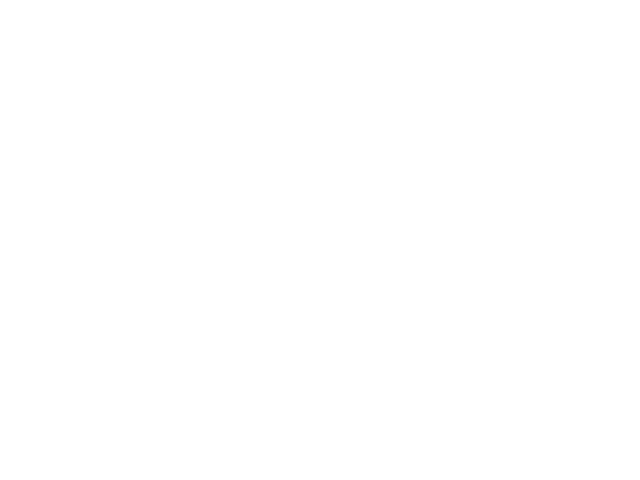
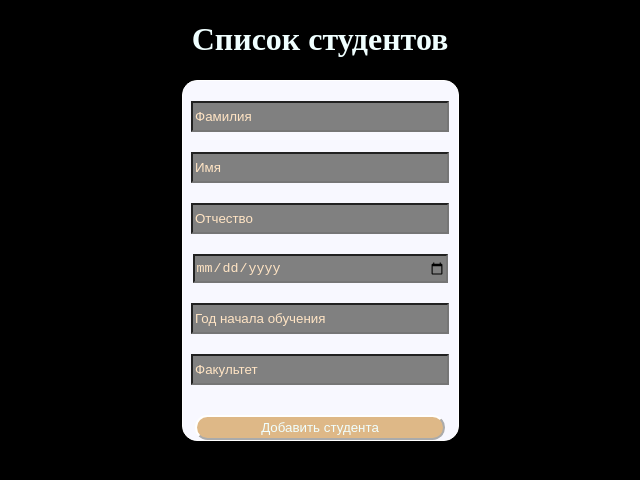
Before and after one commit to Di-Kn/KDD_Analog_MASH_2, a plain HTML site: page index.html in a window 1280 px wide. Shown: the whole page, without its empty margins (320-960 px from the left). Drawn offline with Linux system fonts and the light colour scheme.

Commit message:
я плачу

```diff
--- a/index.html
+++ b/index.html
@@ -3,9 +3,10 @@
 <head>
     <meta charset="UTF-8">
     <meta name="viewport" content="width=device-width, initial-scale=1.0">
-    <title>Document</title>
+    <title>Students</title>
+    <script src="/script.js" defer></script>
+    <link rel="stylesheet" href="styles.css">
 </head>
 <body>
-
 </body>
 </html>
--- /dev/null
+++ b/script.js
@@ -0,0 +1,251 @@
+let students = JSON.parse(localStorage.getItem('students')) || [
+  {
+    name: 'Иван',
+    surname: 'Иванов',
+    lastname: 'Иванович',
+    birth: '2001-06-12',
+    startYear: 2019,
+    faculty: 'ИСиП'
+  },
+  {
+    name: 'Пётр',
+    surname: 'Петров',
+    lastname: 'Петрович',
+    birth: '2002-09-11',
+    startYear: 2017,
+    faculty: 'КСиК'
+  },
+];
+
+function createAppTitle(titleText) {
+  const title = document.createElement('h1');
+  title.textContent = titleText;
+  return title;
+}
+
+function createStudentForm() {
+  const form = document.createElement('form');
+  const surname = document.createElement('input');
+  const name = document.createElement('input');
+  const lastname = document.createElement('input');
+  const birth = document.createElement('input');
+  const startYear = document.createElement('input');
+  const faculty = document.createElement('input');
+  const button = document.createElement('button');
+
+  surname.placeholder = 'Фамилия';
+  name.placeholder = 'Имя';
+  lastname.placeholder = 'Отчество';
+  birth.type = 'date';
+  startYear.type = 'number';
+  startYear.placeholder = 'Год начала обучения';
+  startYear.min = 2000;
+  startYear.max = new Date().getFullYear();
+  faculty.placeholder = 'Факультет';
+  button.textContent = 'Добавить студента';
+
+  form.classList.add('form');
+  surname.classList.add('surname');
+  name.classList.add('name');
+  lastname.classList.add('lastname');
+  birth.classList.add('birth');
+  startYear.classList.add('startYear');
+  faculty.classList.add('faculty');
+  button.classList.add('btn');
+
+  form.append(surname, name, lastname, birth, startYear, faculty, button);
+
+  return {
+    form,
+    surname,
+    name,
+    lastname,
+    birth,
+    startYear,
+    faculty,
+    button,
+  };
+}
+
+function createStudentTable() {
+  const table = document.createElement('table');
+  const thead = document.createElement('thead');
+  const tbody = document.createElement('tbody');
+  const showButton = document.createElement('button');
+
+  showButton.textContent = 'Добавить студента';
+  showButton.classList.add('btn');
+  showButton.classList.add('s_btn');
+
+  table.classList.add('table');
+
+  const headerRow = document.createElement('tr');
+  const headers = ['ФИО', 'Факультет', 'Дата рождения и возраст', 'Годы обучения'];
+  headers.forEach((text) => {
+    const th = document.createElement('th');
+    th.textContent = text;
+    headerRow.append(th);
+  });
+
+  thead.append(headerRow);
+  table.append(thead);
+  table.append(tbody);
+
+  return { table, tbody, showButton };
+}
+
+function calculateAge(birthDate) {
+  const today = new Date();
+  const birth = new Date(birthDate);
+  let age = today.getFullYear() - birth.getFullYear();
+  const monthDiff = today.getMonth() - birth.getMonth();
+
+  if (monthDiff < 0 || (monthDiff === 0 && today.getDate() < birth.getDate())) {
+    age--;
+  }
+
+  return age;
+}
+
+
+function formatDate(dateString) {
+  const date = new Date(dateString);
+  return date.toLocaleDateString('ru-RU');
+}
+
+function createStudentRow(student) {
+  const row = document.createElement('tr');
+
+  const fioCell = document.createElement('td');
+  const facultyCell = document.createElement('td');
+  const birthCell = document.createElement('td');
+  const startCell = document.createElement('td');
+
+  fioCell.textContent = `${student.surname} ${student.name} ${student.lastname}`;
+  facultyCell.textContent = student.faculty;
+  const age = calculateAge(student.birth);
+  birthCell.textContent = `${formatDate(student.birth)} (${age} лет)`;
+  startCell.textContent = `${student.startYear}-${student.startYear + 4}`;
+
+  row.append(fioCell, facultyCell, birthCell, startCell);
+  return row;
+}
+
+function checkingCorrectInput(formElements) {
+  const surname = formElements.surname;
+  const name = formElements.name;
+  const lastname = formElements.lastname;
+  const birth = formElements.birth;
+  const startYear = formElements.startYear;
+  const faculty = formElements.faculty;
+
+  let isValid = true;
+
+  [surname, name, lastname, birth, startYear, faculty].forEach(field => {
+    field.style.background = '';
+  });
+
+  if (surname.value.trim() === '') {
+    surname.style.background = 'red';
+    isValid = false;
+  }
+
+  if (name.value.trim() === '') {
+    name.style.background = 'red';
+    isValid = false;
+  }
+
+  if (lastname.value.trim() === '') {
+    lastname.style.background = 'red';
+    isValid = false;
+  }
+
+  const birthDate = new Date(birth.value);
+  const minDate = new Date('1900-01-01');
+  const today = new Date();
+
+  if (!birth.value || birthDate <= minDate || birthDate > today) {
+    birth.style.background = 'red';
+    isValid = false;
+  }
+
+  const startYearValue = parseInt(startYear.value);
+  if (!startYear.value || startYearValue < 2000 || startYearValue > today.getFullYear()) {
+    startYear.style.background = 'red';
+    isValid = false;
+  }
+
+  if (faculty.value.trim() === '') {
+    faculty.style.background = 'red';
+    isValid = false;
+  }
+
+  return isValid;
+}
+
+function createStudentApp(students) {
+  const container = document.createElement('div');
+  document.body.append(container);
+
+  const title = createAppTitle('Список студентов');
+  const formElements = createStudentForm();
+  const { table, tbody, showButton } = createStudentTable();
+
+  container.append(title);
+  container.append(formElements.form);
+  container.append(table);
+  container.append(showButton);
+
+  table.style.display = 'none';
+  showButton.style.display = 'none';
+
+  function render() {
+    tbody.innerHTML = '';
+    students.forEach((student) => {
+      const row = createStudentRow(student);
+      tbody.append(row);
+    });
+  }
+
+  formElements.form.addEventListener('submit', (e) => {
+    e.preventDefault();
+
+    if (!checkingCorrectInput(formElements)) {
+      return;
+    }
+
+    const studentData = {
+      surname: formElements.surname.value.trim(),
+      name: formElements.name.value.trim(),
+      lastname: formElements.lastname.value.trim(),
+      birth: formElements.birth.value,
+      startYear: parseInt(formElements.startYear.value),
+      faculty: formElements.faculty.value.trim()
+    };
+
+    students.push(studentData);
+    localStorage.setItem('students', JSON.stringify(students));
+
+    table.style.display = 'table';
+    formElements.form.style.display = 'none';
+    showButton.style.display = 'block';
+
+    console.log('Добавлен студент:', studentData);
+    console.log('Текущий массив студентов:', students);
+
+    render();
+    formElements.form.reset();
+  });
+
+  showButton.addEventListener('click', () => {
+    formElements.form.style.display = 'flex';
+    showButton.style.display = 'none';
+    table.style.display = 'none';
+  });
+
+  render();
+}
+
+document.addEventListener('DOMContentLoaded', () => {
+  createStudentApp(students);
+});
--- /dev/null
+++ b/styles.css
@@ -0,0 +1,65 @@
+*{
+    background-color: black;
+    color: azure;
+}
+h1{
+    text-align: center;
+}
+form{
+    width: 275px;
+    display: flex;
+    flex-direction: column;
+    align-items: center;
+    border: 1px solid white;
+    margin-left: auto;
+    margin-right: auto;
+    margin-bottom: 20px;
+    background-color: ghostwhite;
+    border-radius: 15px;
+}
+input{
+    margin-top: 20px;
+    height: 25px;
+    width: 250px;
+    color: bisque;
+    background-color: grey;
+}
+input::placeholder{
+    color: bisque;
+}
+button{
+    height: 25px;
+    width: 250px;
+    margin-top: 30px;
+    border: 3;
+    border-radius: 15px;
+    background-color: burlywood;
+    border-color: white;
+}
+button:hover{
+    background-color: beige;
+    color: burlywood;
+}
+table {
+  width: 100%;
+  max-width: 800px;
+  border-collapse: collapse;
+  margin: 0 auto;
+  table-layout: fixed;
+}
+
+th:nth-child(1), td:nth-child(1) { width: 30%; }
+th:nth-child(2), td:nth-child(2) { width: 25%; }
+th:nth-child(3), td:nth-child(3) { width: 20%; }
+th:nth-child(4), td:nth-child(4) { width: 25%; }
+
+th, td {
+  padding: 15px;
+  border: 1px solid #f5f5f5;
+  text-align: center;
+  word-wrap: break-word;
+}
+
+.hidden {
+display: none;
+}
```
